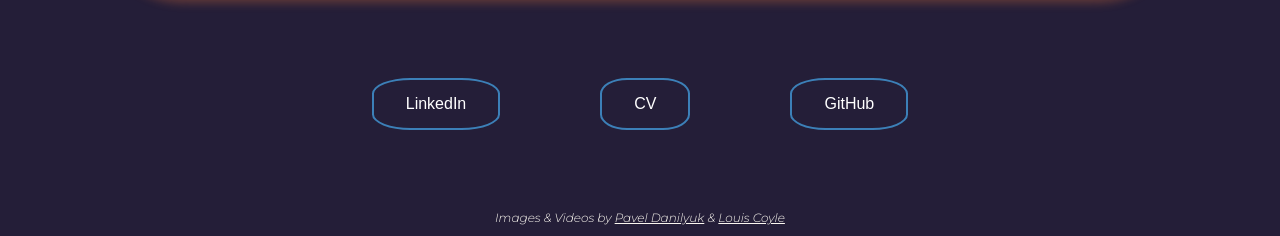
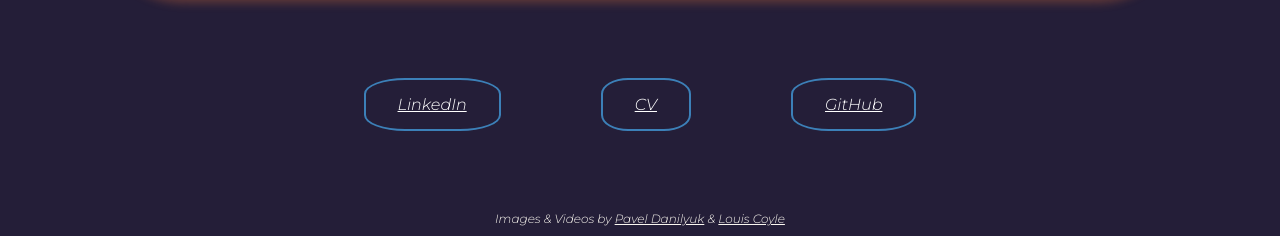
Before and after one commit to Alsuvius/My-Site, a plain HTML site: page index.html in a window 1280 px wide. Shown: the part 1076-1312 px from the top of the page. Drawn offline with Linux system fonts and the light colour scheme.

Commit message:
added button links

```diff
--- a/index.html
+++ b/index.html
@@ -85,16 +85,17 @@
 			</section>
 
 			<section class="all-buttons">
-				<button type="button" class="button" id="button-one">
+				<a href="https://www.linkedin.com/in/alex-price-753aa3139/" class="button" id="button-one">
 					LinkedIn
-				</button>
-				<button type="button" class="button" id="button-two">
+				</a>
+				<a href="./Assets/Alex Price - CV.pdf" class="button" id="button-two">
 					CV
-				</button>
-				<button type="button" class="button" id="button-three">
+				</a>
+				<a href="https://github.com/Alsuvius/Alsuvius.github.io" class="button" id="button-three">
 					GitHub
-				</button>
+				</a>
 			</section>
+
 		</main>
 
 		<footer>
--- a/index.js
+++ b/index.js
@@ -1,4 +1,8 @@
 // Page load animations
+
+window.onload = function() {
+	window.scrollTo(0, 0);
+  }
 
 window.onload = function () {
 	var topBanners = document.querySelectorAll('.top-banner');
--- a/styles.css
+++ b/styles.css
@@ -32,6 +32,7 @@ h2 {
 	min-height: 100vh;
 	border-bottom: 3px solid #ec7639;
 	transition: min-height 2s ease;
+	box-shadow: 0 0 10px 5px #ec763950;
 }
 
 /* Main sections */
@@ -176,6 +177,7 @@ footer {
 
 a {
 	color: rgb(250, 247, 240);
+	font-style: normal;
 }
 
 /* Responsive Transitions */
```
Also changed, not shown: 1 other file.
